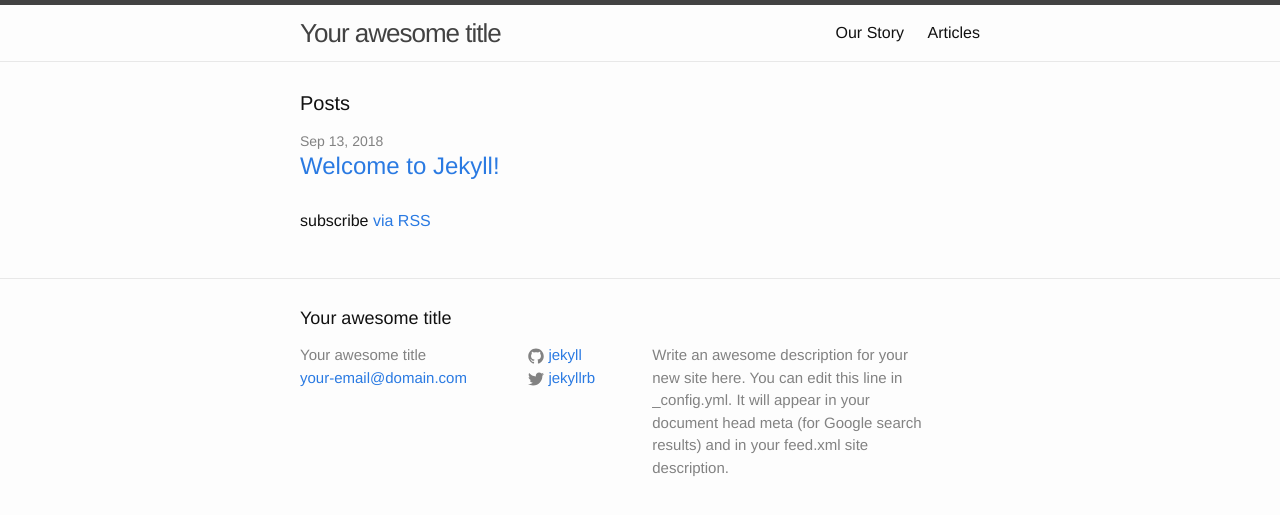
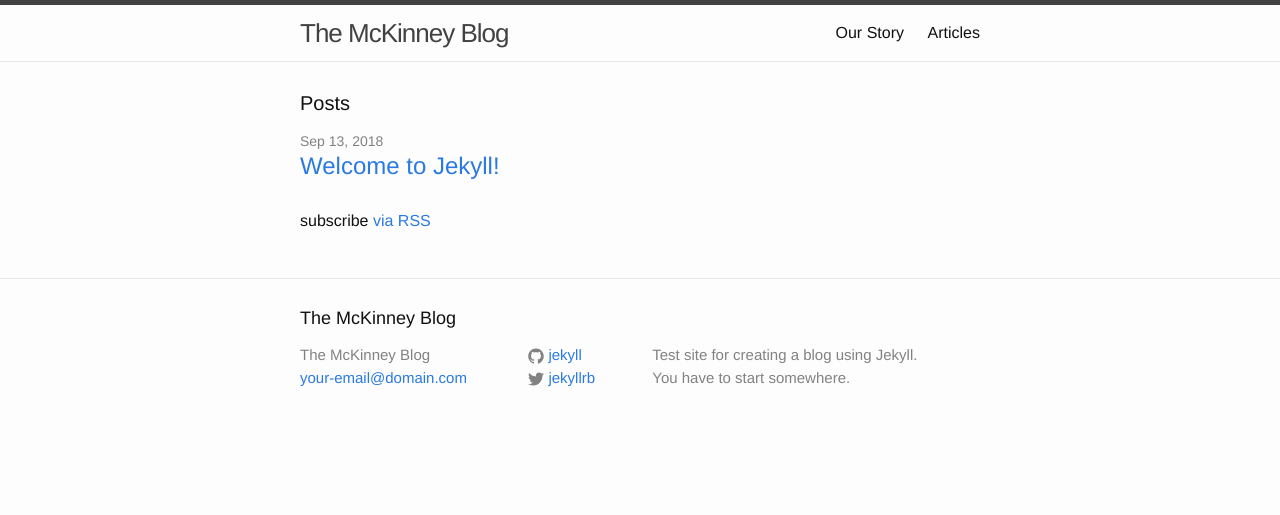
Before and after one commit to pmacMaps/mckinneypartyof5, a Jekyll site: the page built from index.html, in a window 1280 px wide. Shown: the top 515 px of the page. Built offline with Jekyll 4.4.1, drawn with Linux system fonts in a browser that asks for light colours; some web fonts are replaced.

Commit message:
update config for URL

```diff
--- a/_config.yml
+++ b/_config.yml
@@ -6,14 +6,12 @@
 # 'jekyll serve'. If you change this file, please restart the server process.
 
 # Site settings
-title: Your awesome title
+title: The McKinney Blog
 email: your-email@domain.com
 description: > # this means to ignore newlines until "baseurl:"
-  Write an awesome description for your new site here. You can edit this
-  line in _config.yml. It will appear in your document head meta (for
-  Google search results) and in your feed.xml site description.
+  Test site for creating a blog using Jekyll.  You have to start somewhere.
 baseurl: "" # the subpath of your site, e.g. /blog
-url: "http://yourdomain.com" # the base hostname & protocol for your site
+url: "https://pnmcartodesign.com/mckinney-blog" # the base hostname & protocol for your site
 twitter_username: jekyllrb
 github_username:  jekyll
 
```
